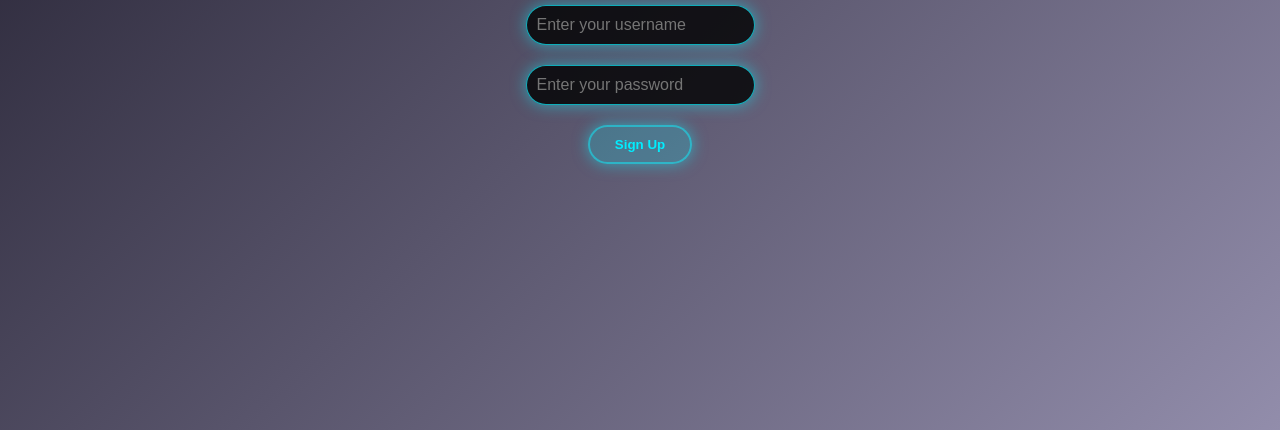
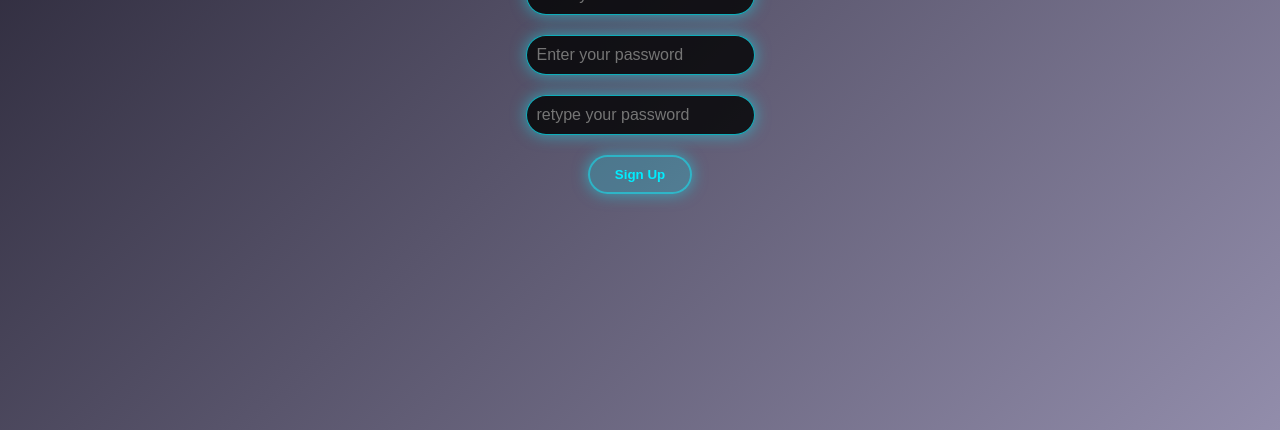
Before and after one commit to oussamaXbs/Chat-Webapp, a plain HTML site: page templates/SignupPage.html in a window 1280 px wide. Shown: the part 370-800 px from the top of the page. Drawn offline with Linux system fonts and the light colour scheme.

Commit message:
Update SignupPage.html

```diff
--- a/templates/SignupPage.html
+++ b/templates/SignupPage.html
@@ -63,6 +63,7 @@
 
     <input id="usernameInput" type="text" placeholder="Enter your username" required />
     <input id="passwordInput" type="password" placeholder="Enter your password" required />
+	<input id="passwordInput" type="password" placeholder="retype your password" required />
     <button type="button" onclick="signUp()">Sign Up</button>
 
     <div id="error-message" class="message" style="display: none;"></div>
```
